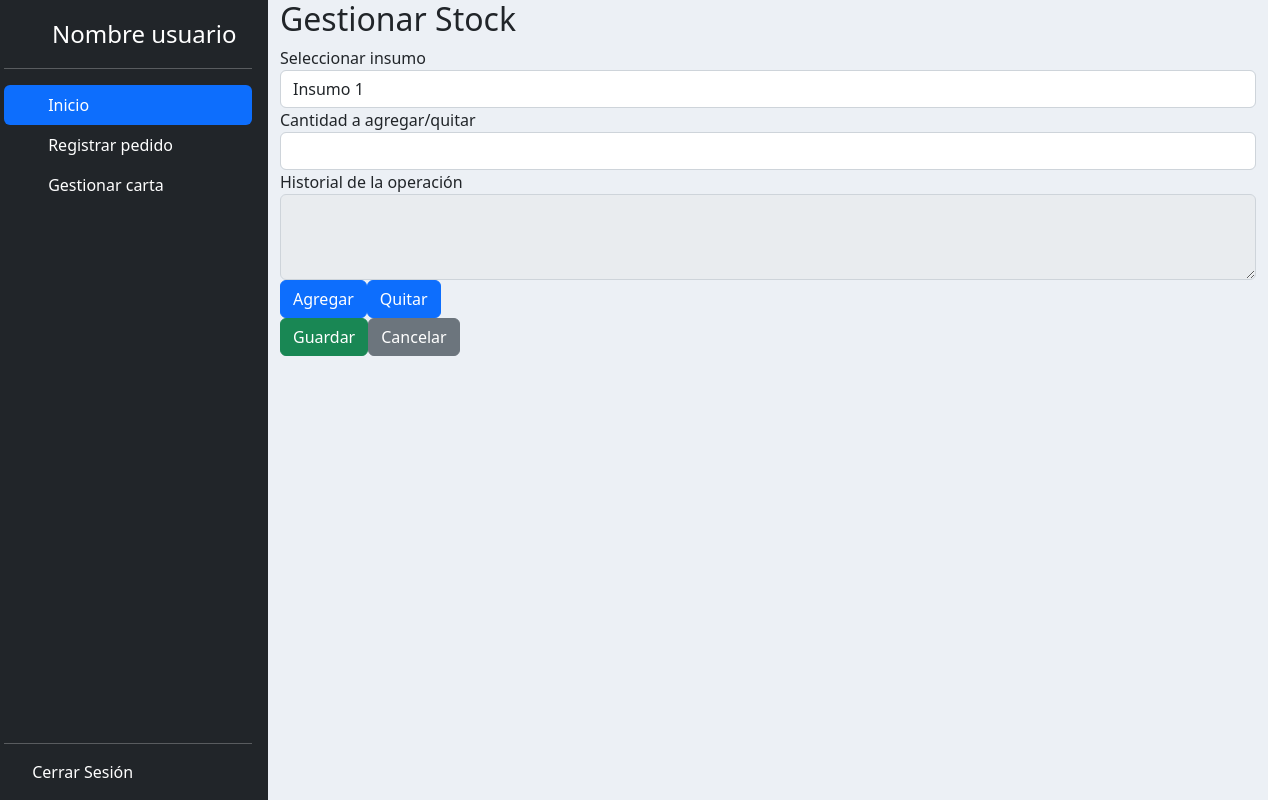
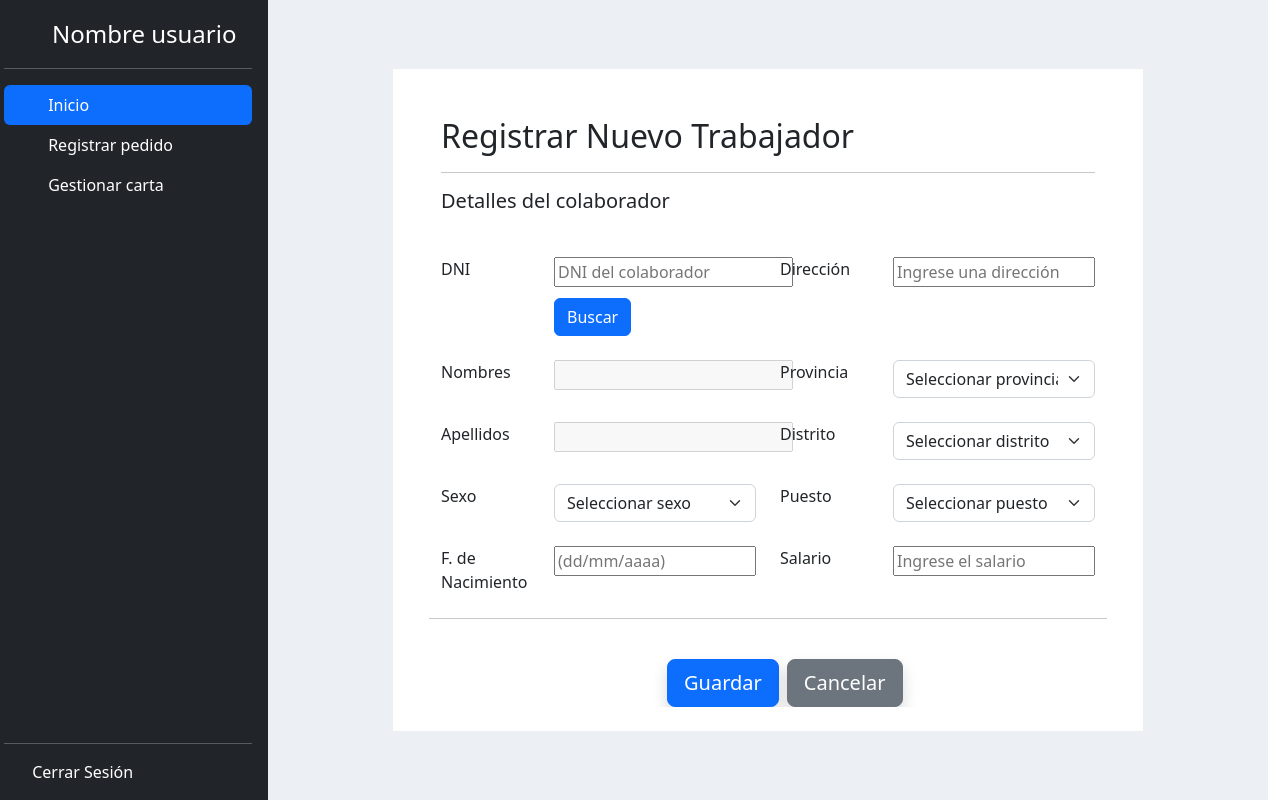
Before and after one commit to JeanPaulHR95/POLLERIA-PROYECTO, an Angular app: page / in a window 1280 px wide. Built offline with nearby package versions, Linux system fonts and the light colour scheme.

Commit message:
Se modifican cambios en dashboard

```diff
--- a/src/app/componentes/dashboard/dashboard.component.html
+++ b/src/app/componentes/dashboard/dashboard.component.html
@@ -4,7 +4,7 @@
             <app-sidebar></app-sidebar>
         </div>
         <div class="col" style="padding: 0; background-color: #ecf0f5;">
-            <app-stock-update></app-stock-update>
+            <app-personal-reg></app-personal-reg>
         </div>
     </div>
 </div>
```
